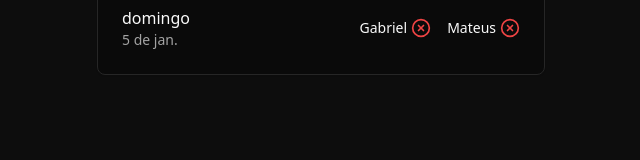
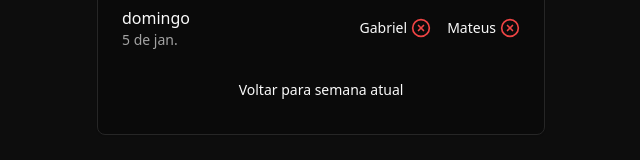
Before and after one commit to gabethealigator/pushup-tracker, a Next.js app: page / in a window 1280 px wide. Shown: the part 725-885 px from the top of the page, without its empty margins (319-959 px from the left). Before the commit the page ends 832 px from the top, so only its background shows below. Built offline with nearby package versions, Linux system fonts and the light colour scheme; no server answers; the database is empty.

Commit message:
aooooooughhhh

```diff
--- a/app/page.tsx
+++ b/app/page.tsx
@@ -8,7 +8,7 @@ async function markComplete(userId: string) {
   'use server'
 
   const supabase = await createClient();
-  const today = new Date().toISOString().split('T')[0];
+  const today = new Date()
 
 
   const { error } = await supabase
@@ -55,7 +55,7 @@ export default async function App() {
 
   // Calculate pushup count (days since start)
   const startDate = new Date('2024-12-19');
-  const daysDifference = Math.floor((today - startDate) / (1000 * 60 * 60 * 24));
+  const daysDifference = Math.floor((today.getTime() - startDate.getTime()) / (1000 * 60 * 60 * 24));
   const pushupCount = daysDifference + 1;
 
   return (
--- a/components/ThemeProvider.tsx
+++ b/components/ThemeProvider.tsx
@@ -1,7 +1,6 @@
 'use client'
-
 import { ThemeProvider as NextThemesProvider } from "next-themes"
-import { type ThemeProviderProps } from "next-themes/dist/types"
+import { ThemeProviderProps } from "next-themes"
 
 export function ThemeProvider({ children, ...props }: ThemeProviderProps) {
   return <NextThemesProvider {...props}>{children}</NextThemesProvider>
--- a/components/WeeklyOverview.tsx
+++ b/components/WeeklyOverview.tsx
@@ -10,8 +10,11 @@ export default function VisaoSemanal() {
   const [semanaAtual, setSemanaAtual] = useState(new Date());
   const [conclusoes, setConclusoes] = useState<any[]>([]);
 
-  const navegarSemana = (direcao: 'anterior' | 'proxima') => {
+  const navegarSemana = (direcao: 'anterior' | 'proxima' | 'atual') => {
     setSemanaAtual(dataAtual => {
+      if (direcao === 'atual') {
+        return new Date();
+      }
       const novaData = new Date(dataAtual);
       novaData.setDate(dataAtual.getDate() + (direcao === 'anterior' ? -7 : 7));
       return novaData;
@@ -65,7 +68,9 @@ export default function VisaoSemanal() {
         >
           <ChevronLeft className="w-6 h-6" />
         </Button>
-        <h3 className="text-xl font-bold">Visão Semanal</h3>
+        <div className="flex flex-col items-center">
+          <h3 className="text-xl font-bold">Visão Semanal</h3>
+        </div>
         <Button
           variant="ghost"
           onClick={() => navegarSemana('proxima')}
@@ -113,6 +118,16 @@ export default function VisaoSemanal() {
           );
         })}
       </div>
+
+        <div className="flex items-center justify-center mt-5">
+            <Button
+            variant="link"
+            onClick={() => navegarSemana('atual')}
+            className="text-sm"
+            >
+            Voltar para semana atual
+            </Button>
+        </div>
     </Card>
   );
 }
```
